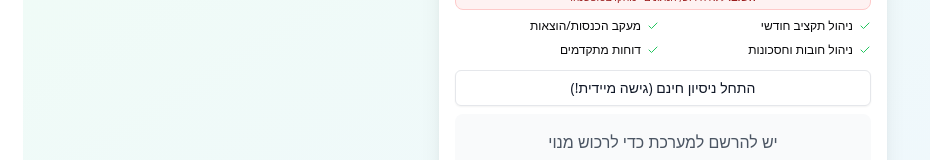
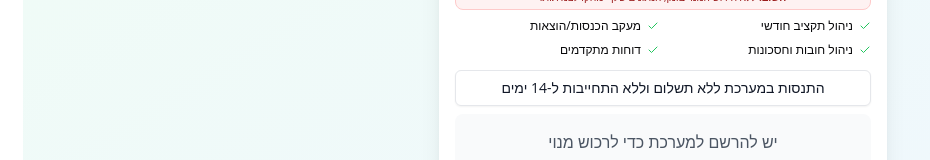
Before and after one commit to Lio311/budget-manager-plus, a Next.js app: page /subscribe in a window 1280 px wide. Shown: the part 427-587 px from the top of the page, without its empty margins (0-930 px from the left). Built offline with nearby package versions, Linux system fonts and the light colour scheme; no server answers.

Commit message:
fix: update paywall text for warning box and trial button

```diff
--- a/src/components/subscription/Paywall.tsx
+++ b/src/components/subscription/Paywall.tsx
@@ -117,7 +117,7 @@ export function Paywall() {
 
                 <div className="bg-red-50 border border-red-200 rounded-lg p-1 mb-2 flex items-center justify-center">
                     <p className="text-[10px] text-red-800 font-medium text-center whitespace-nowrap overflow-hidden text-ellipsis px-1">
-                        <strong>חשוב:</strong> ללא חידוש, הנתונים יימחקו בסופשנה.
+                        <strong>חשוב:</strong> ללא חידוש המנוי בזמן, הנתונים שלך ימחקו לצמיתות.
                     </p>
                 </div>
 
@@ -186,7 +186,7 @@ export function Paywall() {
                         }}
                     >
 
-                        התחל ניסיון חינם (גישה מיידית!)
+                        התנסות במערכת ללא תשלום וללא התחייבות ל-14 ימים
                     </Button>
                 )}
 
```
